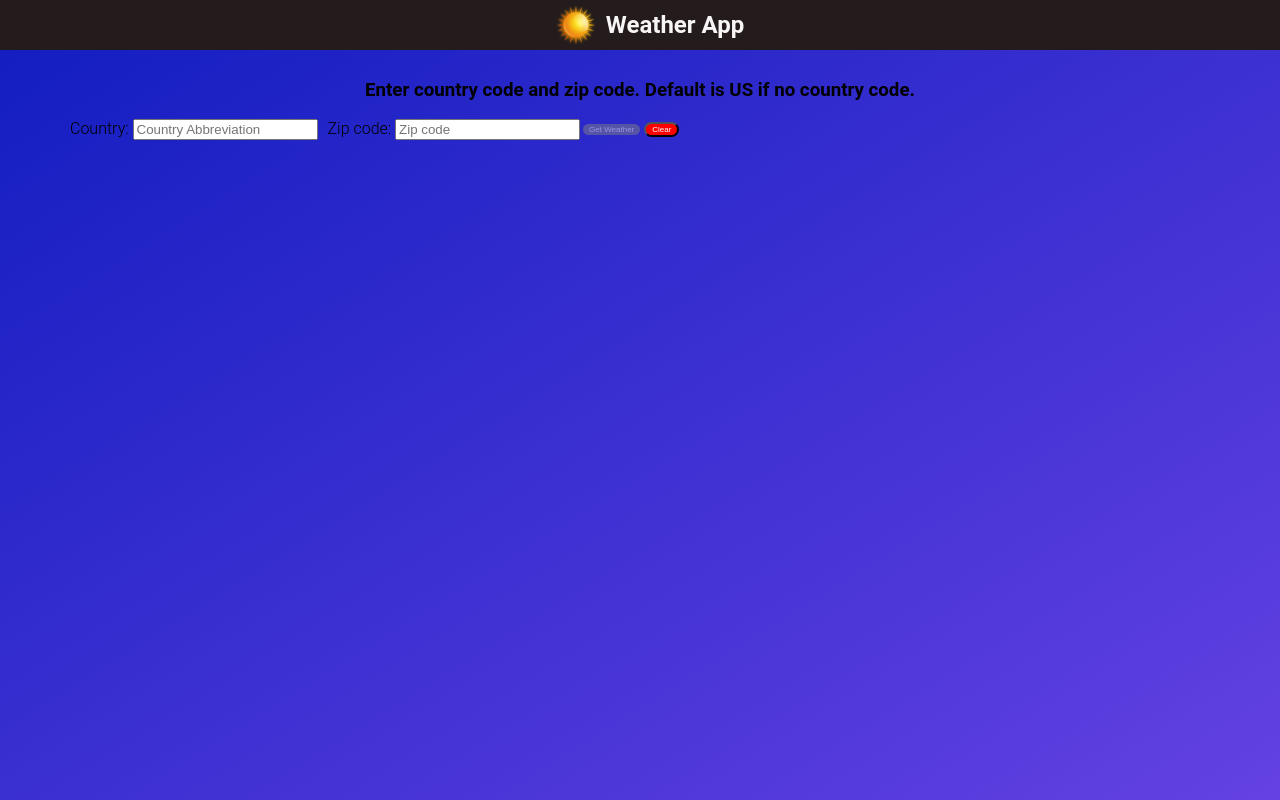
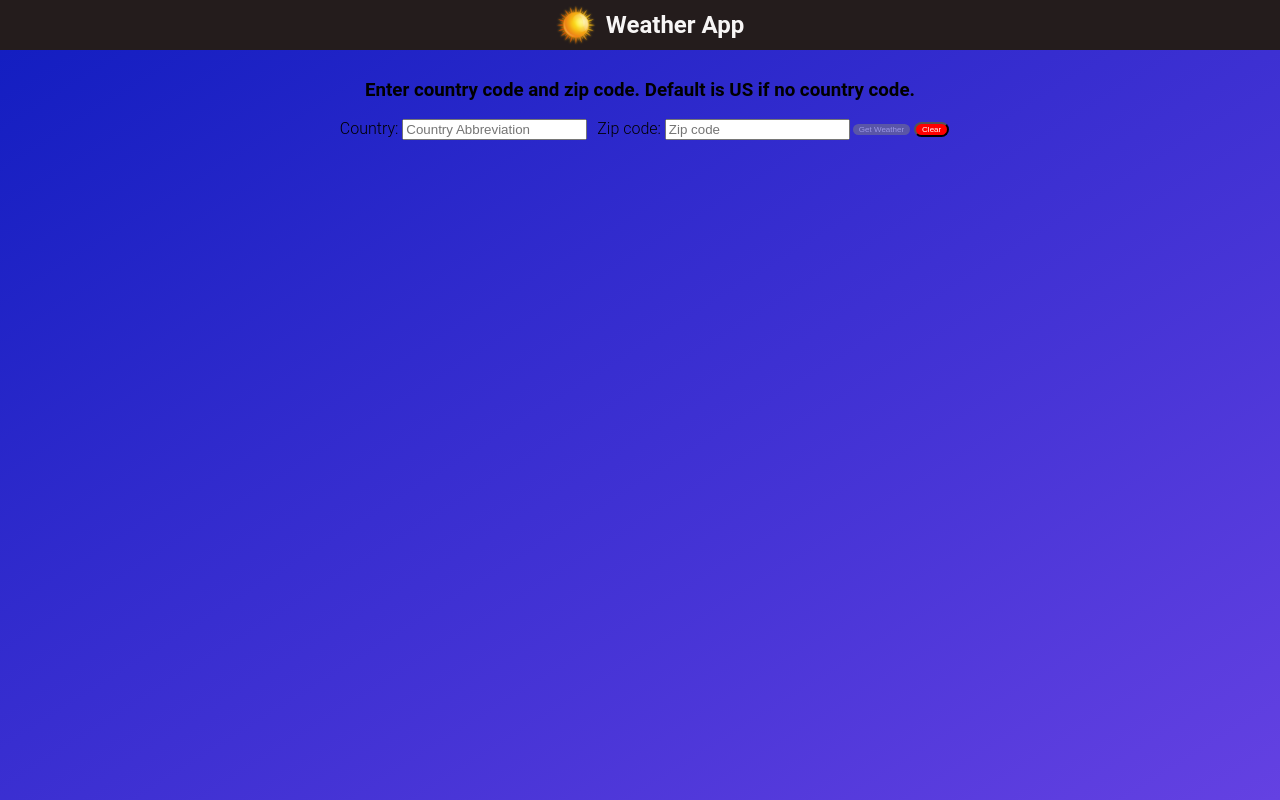
Before and after one commit to DevDelvo/weatherForecast, a React (Create React App) app: page / in a window 1280 px wide. Shown: the top 800 px of the page. Built offline with nearby package versions, Linux system fonts and the light colour scheme.

Commit message:
center form with justify-content: center

```diff
--- a/src/App.css
+++ b/src/App.css
@@ -17,7 +17,6 @@
   padding: 15px;
   color: #f7f5f5;
   display: flex;
-  /* align-content: center; */
   justify-content: center;
 }
 
--- a/src/styles/Form.css
+++ b/src/styles/Form.css
@@ -4,6 +4,7 @@
 
 .form-container {
   display: flex;
+  justify-content: center;
 }
 
 .input-message {
```
